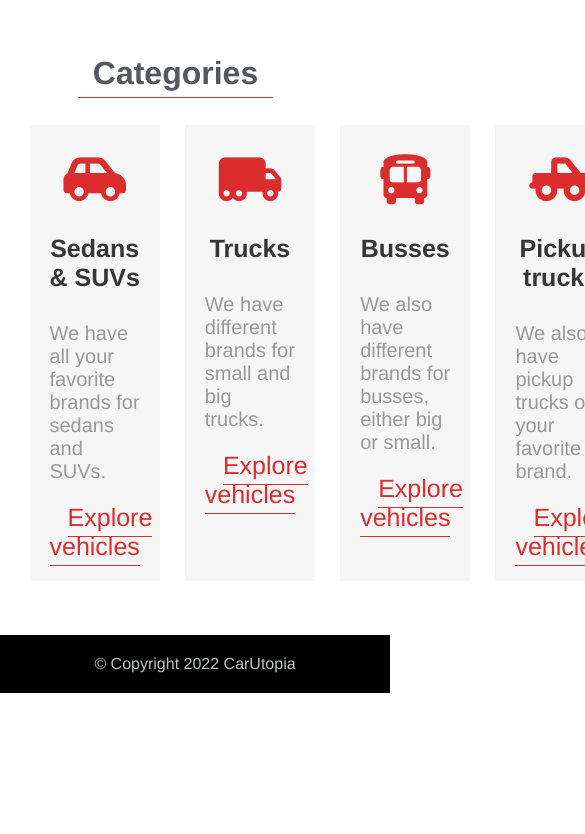
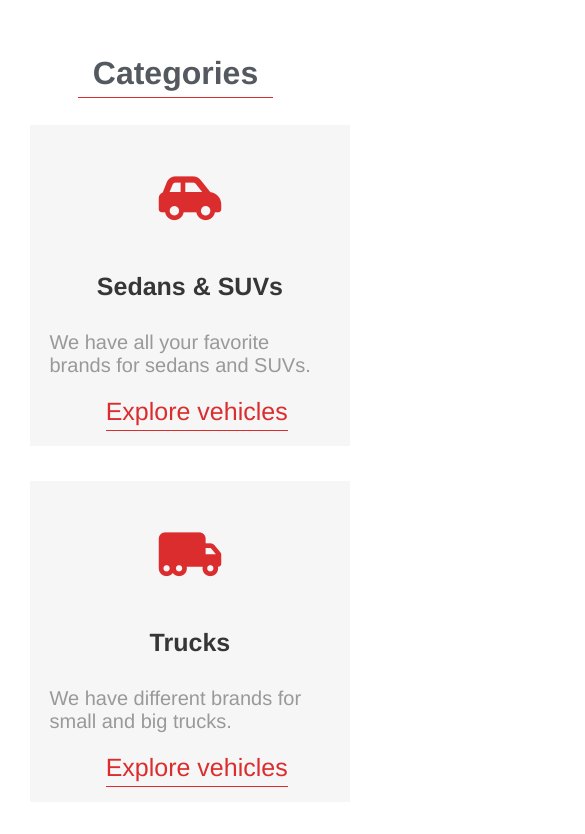
Before and after one commit to hervebu/carutopia, a plain HTML site: page index.html in a window 390 px wide. Shown: the part 765-1599 px from the top of the page, 585 px wide, since content can reach past the window. Before the commit the page ends 1458 px from the top, so only its background shows below. Drawn offline with Linux system fonts and the light colour scheme.

Commit message:
Update home.css

```diff
--- a/home.css
+++ b/home.css
@@ -98,6 +98,8 @@ h1 {
 }
 .flex {
     display: flex;
+    flex-direction: row;
+    flex-wrap:nowrap;
     width: 90%;
     margin-left: 5%;
     margin-bottom: 5%;
@@ -216,6 +218,7 @@ i {
         width: 30%;
         margin-left: 35%;
     }
+
     .flex_child {
         width: 40%;
     }
@@ -245,6 +248,10 @@ i {
     .about_h1, .vehicles_h1, .contacts_h {
         width: 40%;
         margin-left: 30%;
+    }
+    .flex {
+        flex-direction: row;
+        flex-wrap:wrap;
     }
     .flex_child {
         width: 40%;
@@ -320,10 +327,13 @@ i {
         margin-top: 15%;
         margin-left: 20%;
     }
+    .flex {
+        flex-direction: column;
+        flex-wrap:wrap;
+    }
     .flex_child {
         width: 80%;
         margin-bottom: 10%;
-        flex-direction: column;
     }
     .child_h {
         font-size: 25px;
```
